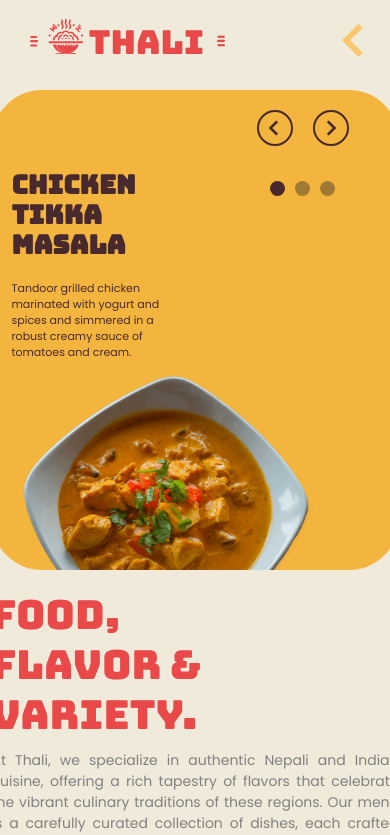
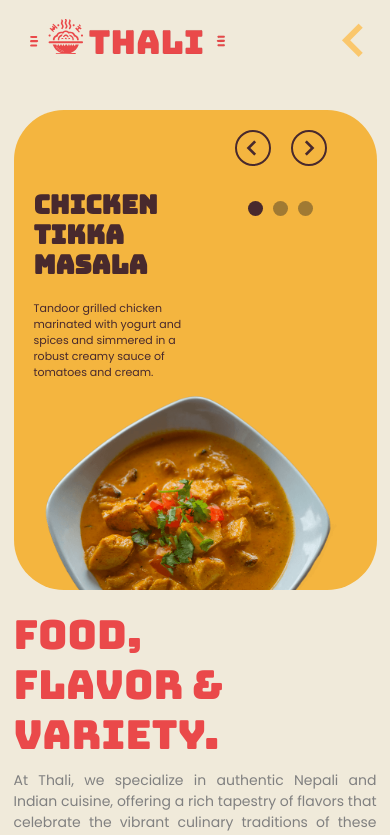
Before and after one commit to KLI888/thali-mess-web, a React (Vite) app: page / in a window 390 px wide. Shown: the top 835 px of the page. Built offline with nearby package versions, Linux system fonts and the light colour scheme.

Commit message:
Your commit message

```diff
--- a/src/components/messinfo/messinfo.css
+++ b/src/components/messinfo/messinfo.css
@@ -319,9 +319,7 @@
 }
 
 @media (max-width: 450px) {
-    .section {
-        padding: 10px;
-    }
+
     .meal_plan {
         width: 26rem;
         height: 16rem;
```
